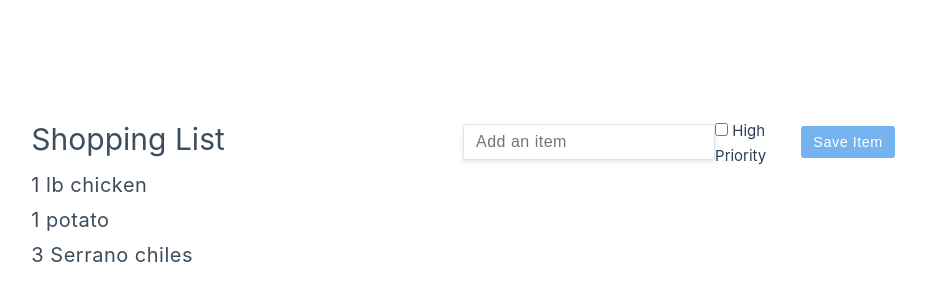
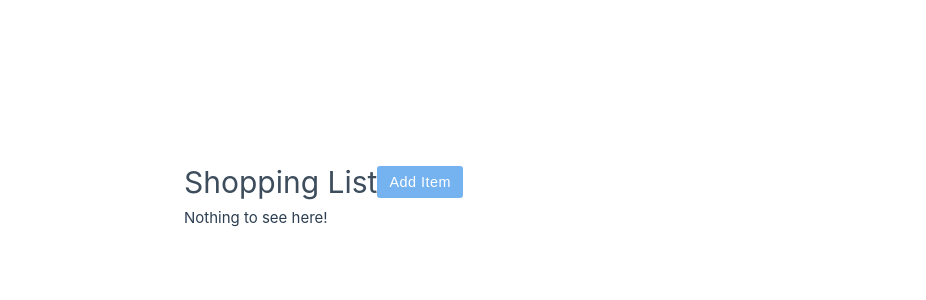
Before and after one commit to becathey/shopping-list-vue, a Vue app: page / in a window 1280 px wide. Shown: the part 206-506 px from the top of the page, without its empty margins (177-1103 px from the left). Built offline with nearby package versions, Linux system fonts and the light colour scheme.

Commit message:
Add functionality to display form when adding an item

```diff
--- a/src/App.vue
+++ b/src/App.vue
@@ -2,21 +2,31 @@
 import {ref} from 'vue'
 const header = ref('Shopping List')
 const items = ref([
-  {id: 1, label: "1 lb chicken"},
-  {id: 2, label: "1 potato"},
-  {id: 3, label: "3 Serrano chiles"}
+  // {id: 1, label: "1 lb chicken"},
+  // {id: 2, label: "1 potato"},
+  // {id: 3, label: "3 Serrano chiles"}
 ])
 const newItem = ref("")
 const newItemHighPriority = ref(false)
+const editing = ref(false)
 const saveItem = () => {
   items.value.push({id: items.value.length + 1, label: newItem.value})
+  newItem.value = ""
+}
+const doEdit = (e) => {
+  editing.value = e
   newItem.value = ""
 }
 </script>
 
 <template>
-  <h1>{{header}}</h1>
+  <div class="header">
+    <h1>{{header}}</h1>
+    <button v-if="editing" @click="doEdit(false)" class="btn">Cancel</button>
+    <button v-else @click="doEdit(true)" class="btn btn-primary">Add Item</button>
+  </div>
   <form
+    v-if="editing"
     class="add-item-form"
     @submit.prevent="saveItem"
   >
@@ -33,6 +43,7 @@
   <ul>
     <li v-for="({id, label}, /* index */) in items" :key="id">{{label}}</li>
   </ul>
+  <p v-if="!items.length">Nothing to see here!</p>
 </template>
 
 <style>
@@ -82,7 +93,7 @@
 .btn-primary:hover {
   background: hsl(210, 70%, 50%);
 }
-.add-item-form {
+.add-item-form, .header {
   display: flex;
   align-items: center;
   justify-content: space-between;
```
